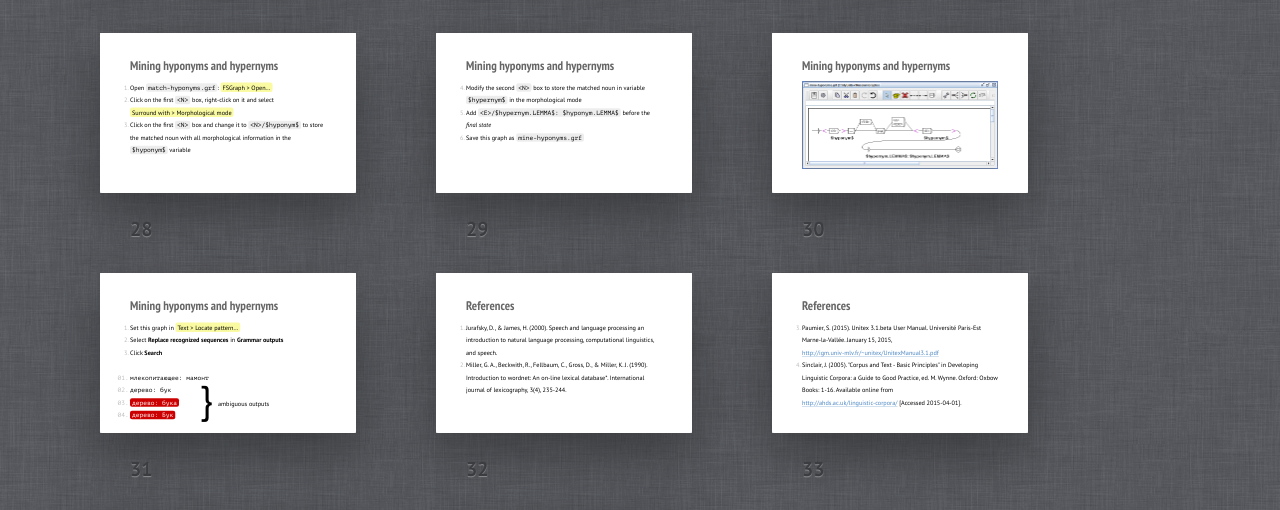
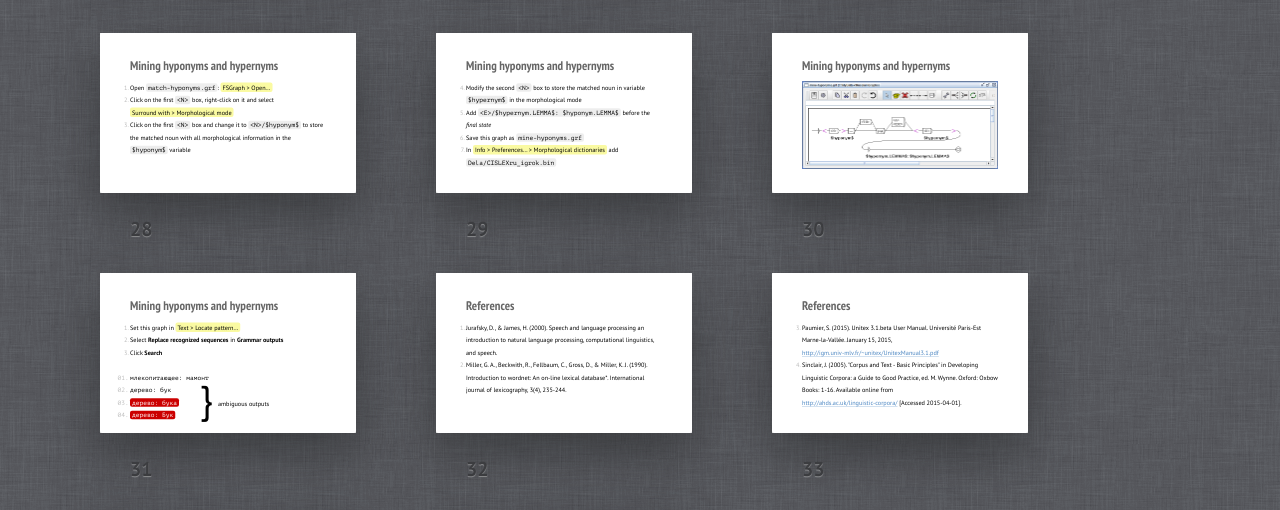
Before and after one commit to avlukanin/unitextutorial, a plain HTML site: page Slides/index.html in a window 1280 px wide. Shown: the part 2357-2867 px from the top of the page. Drawn offline with Linux system fonts and the light colour scheme.

Commit message:
important notice about the morphological dictionary

```diff
--- a/Slides/index.html
+++ b/Slides/index.html
@@ -407,6 +407,7 @@ as canonical form and the grammatical code <samp class="entry gramsem">V</samp><
 			<li>Modify the second <code>&lt;N&gt;</code> box to store the matched noun in variable <code>$hypernym$</code> in the morphological mode</li>
 			<li class="next">Add <code>&lt;E&gt;/$hypernym.LEMMA$: $hyponym.LEMMA$</code> before the <em>final state</em></li>
 			<li class="next">Save this graph as <code>mine-hyponyms.grf</code></li>
+			<li class="next">In <mark>Info > Preferences... > Morphological dictionaries</mark> add <code>Dela/CISLEXru_igrok.bin</code></li>
 		</ol>
 	</div></section>
 	<section class="slide" id="MiningHyponyms3"><div>
```
